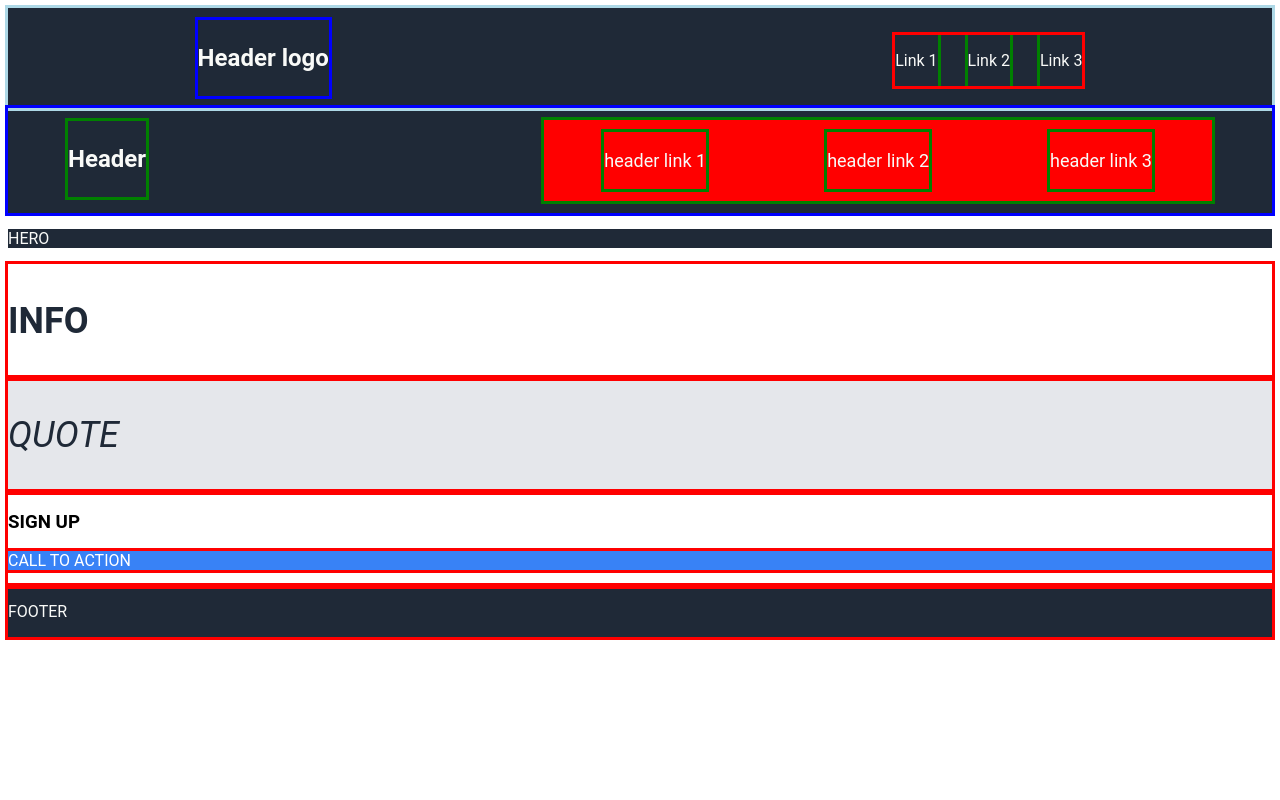
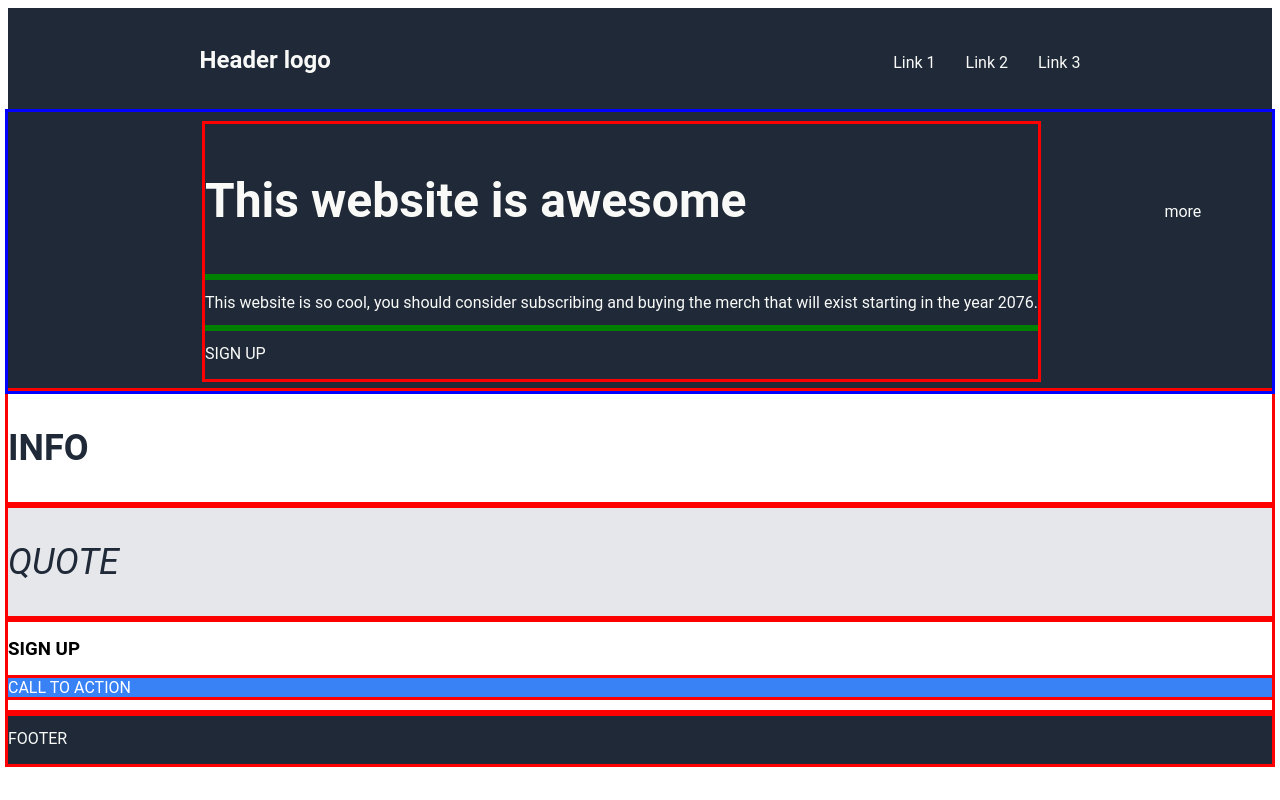
Before and after one commit to cmarco01/odin-landing-page, a plain HTML site: page index.html in a window 1280 px wide. Drawn offline with Linux system fonts and the light colour scheme.

Commit message:
Update index.html and style.css, started work on Hero section

```diff
--- a/index.html
+++ b/index.html
@@ -33,33 +33,28 @@
 
         </header>
 
+        <div class="hero-container">
+            <div class="hero-item">
+                <div class="main-text">
+                    <p>This website is awesome</p>
+                </div>
 
-        <div class="main">
-            <div id="header-logo">
-                <header>
-                    <p>Header</p>
-                </header>
+                <div>
+                    <p>This website is so cool, you should consider
+                        subscribing and buying the merch that will exist
+                        starting in the year 2076.
+                    </p>
+                </div>
+
+                <div>
+                    <p>SIGN UP</p>
+                </div>
             </div>
 
-            <div class="secondary-text">
-                <header class="links">
-                    <div>
-                        <p>header link 1</p>
-                    </div>
-                    <div>
-                        <p>header link 2</p>
-                    </div>
-                    <div>
-                        <p>header link 3</p>
-                    </div>
-                </header>
+            <div>
+                <p>more</p>
             </div>
-        </div>
 
-        <div class="hero">
-            <div id="hero">
-                <p>HERO</p>
-            </div>
         </div>
 
 
--- a/style.css
+++ b/style.css
@@ -3,7 +3,7 @@ body {
 }
 
 .header-container {
-    outline: solid lightblue;
+    /*outline: solid lightblue;*/
     display: flex;
     justify-content: space-between;
     align-items: baseline;
@@ -11,68 +11,70 @@ body {
 }
 
 .header-logo {
-    outline: solid blue;
-    display: flex;
+    /*outline: solid blue;*/
     font-size: 24px;
     font-weight: bold;
+    padding: 2px;
 }
 
 
 .link-container {
-    outline: solid red;
+    /*outline: solid red;*/
     display: flex;
     flex-direction: row;
     justify-items: center;
     align-content: center;
     gap: 30px;
+    padding: 2px;
 }
 
 .link-container div {
+    /*outline: solid green;*/
+    flex:auto;
+}
+
+
+.hero-container {
+    outline: solid blue;
+    display: flex;
+    justify-content: center;
+    align-items: baseline;
+}
+
+.hero-item {
+    outline: solid red;
+    display: flex;
+    flex-direction: column;
+    margin: 12px 10%;
+}
+
+.hero-item div {
     outline: solid green;
-    flex:auto;
+}
+
+.main-text {
+    font-size: 48px;
+    font-weight: bolder;
 }
 
 
 
 
-
-
-
-
-.header-container,
-.main, .hero, header, footer {
+.hero-container, header, footer {
     background-color: #1F2937;
     color: #F9FAF8
 }
 
-#header-logo {
-    font-size: 24px;
-}
 
-/* .hero, */
-.main {
+.hero {
     font-size: 48px;
     font-weight: bolder;
     display: flex;
     border: 4px;
-    outline: solid blue;
     justify-content: space-between;
     align-items: baseline;
 }
 
-/*  .hero div, */
-.main div {
-    outline: solid green;
-    margin: 12px 60px;
-    gap: 1px;
-}
-
-
-.links {
-    display: flex;
-    gap: 1px;
-    background-color: red;;
-}
 
 .secondary-text {
     font-size: 18px;
```
